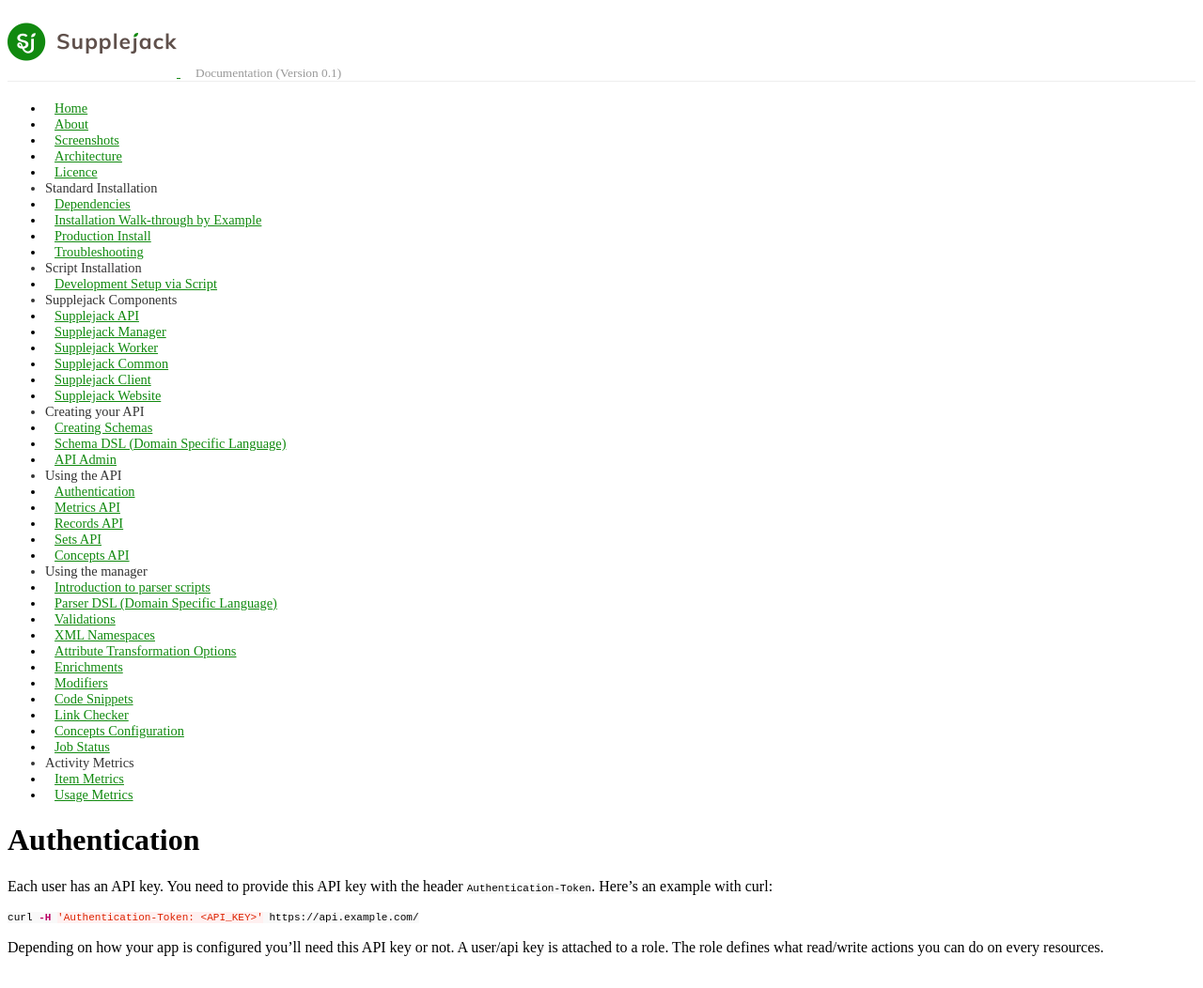
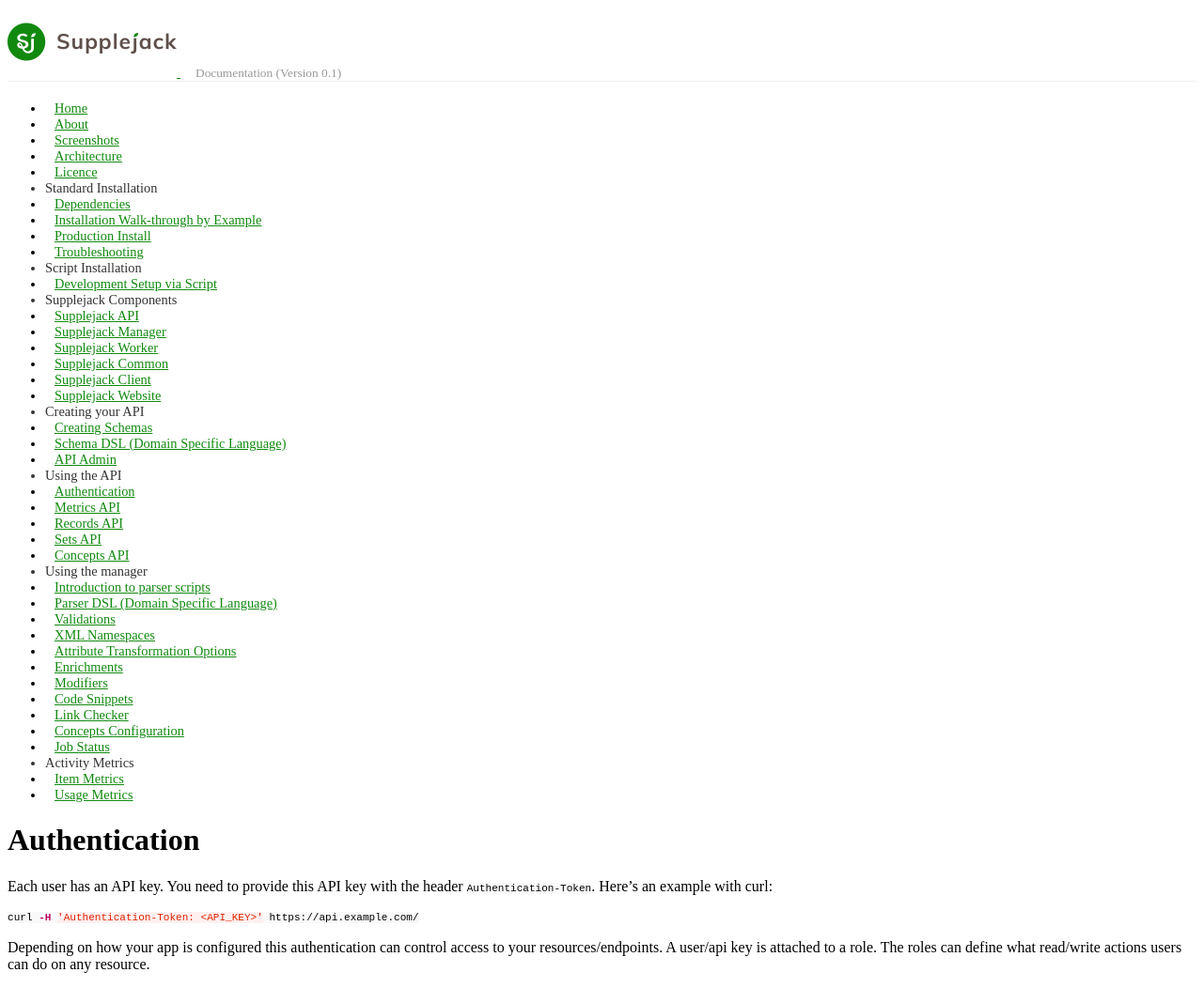
Before and after one commit to DigitalNZ/supplejack, a Jekyll site: the page built from _posts/2021-12-20-authentication.md, in a window 1280 px wide. Shown: the whole page at 94% size. Built offline with Jekyll 4.4.1, drawn with Linux system fonts in a browser that asks for light colours; Markdown is read by kramdown in place of the engine named in the settings; a style sheet for code colours, icons or effects is not loaded.

Commit message:
fix: changed the wording for api key and roles uses

````diff
--- a/_posts/2021-12-20-authentication.md
+++ b/_posts/2021-12-20-authentication.md
@@ -11,4 +11,4 @@
 curl -H 'Authentication-Token: <API_KEY>' https://api.example.com/
 ```
 
-Depending on how your app is configured you'll need this API key or not. A user/api key is attached to a role. The role defines what read/write actions you can do on every resources.
+Depending on how your app is configured this authentication can control access to your resources/endpoints. A user/api key is attached to a role. The roles can define what read/write actions users can do on any resource.
````
